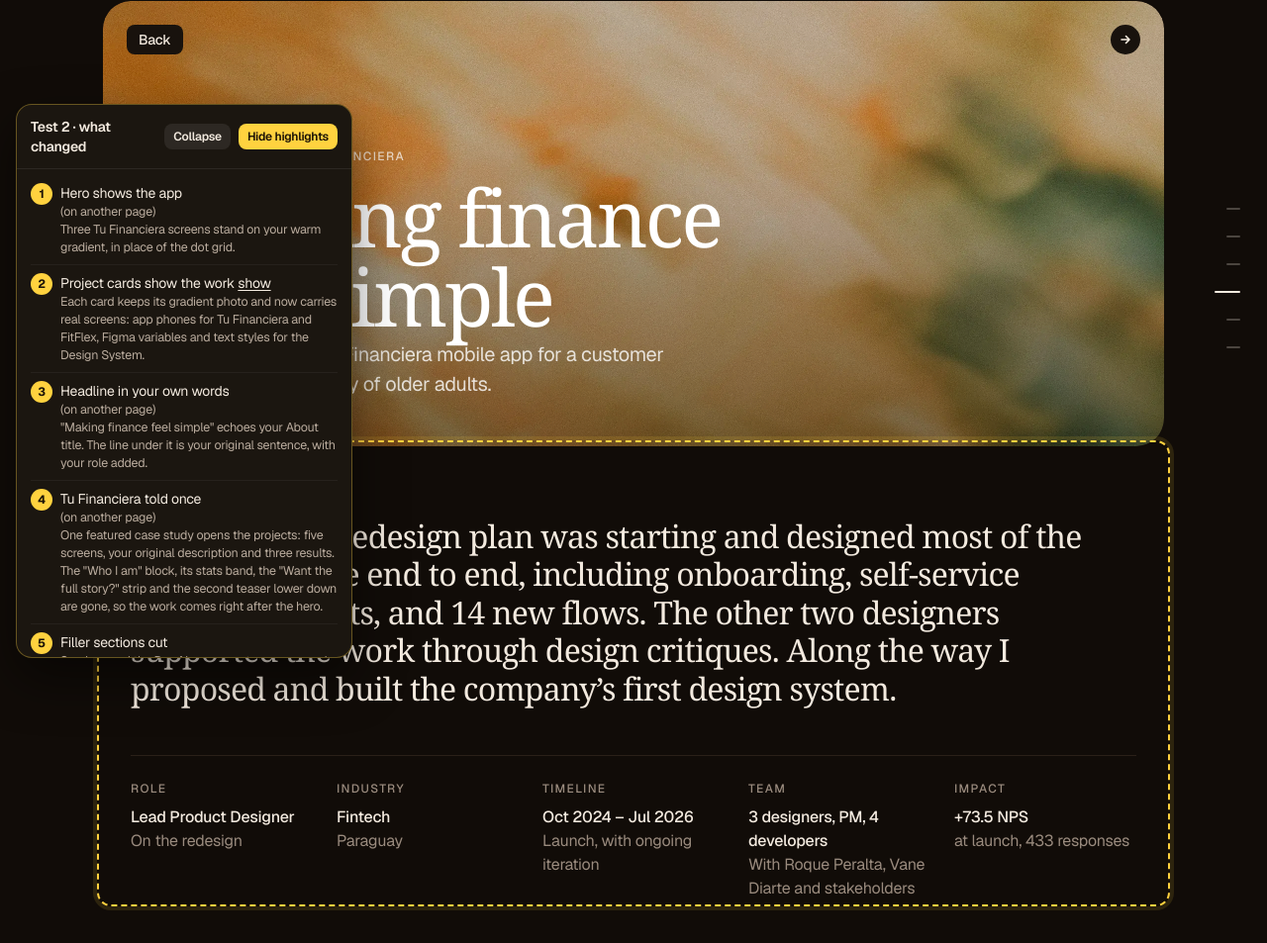
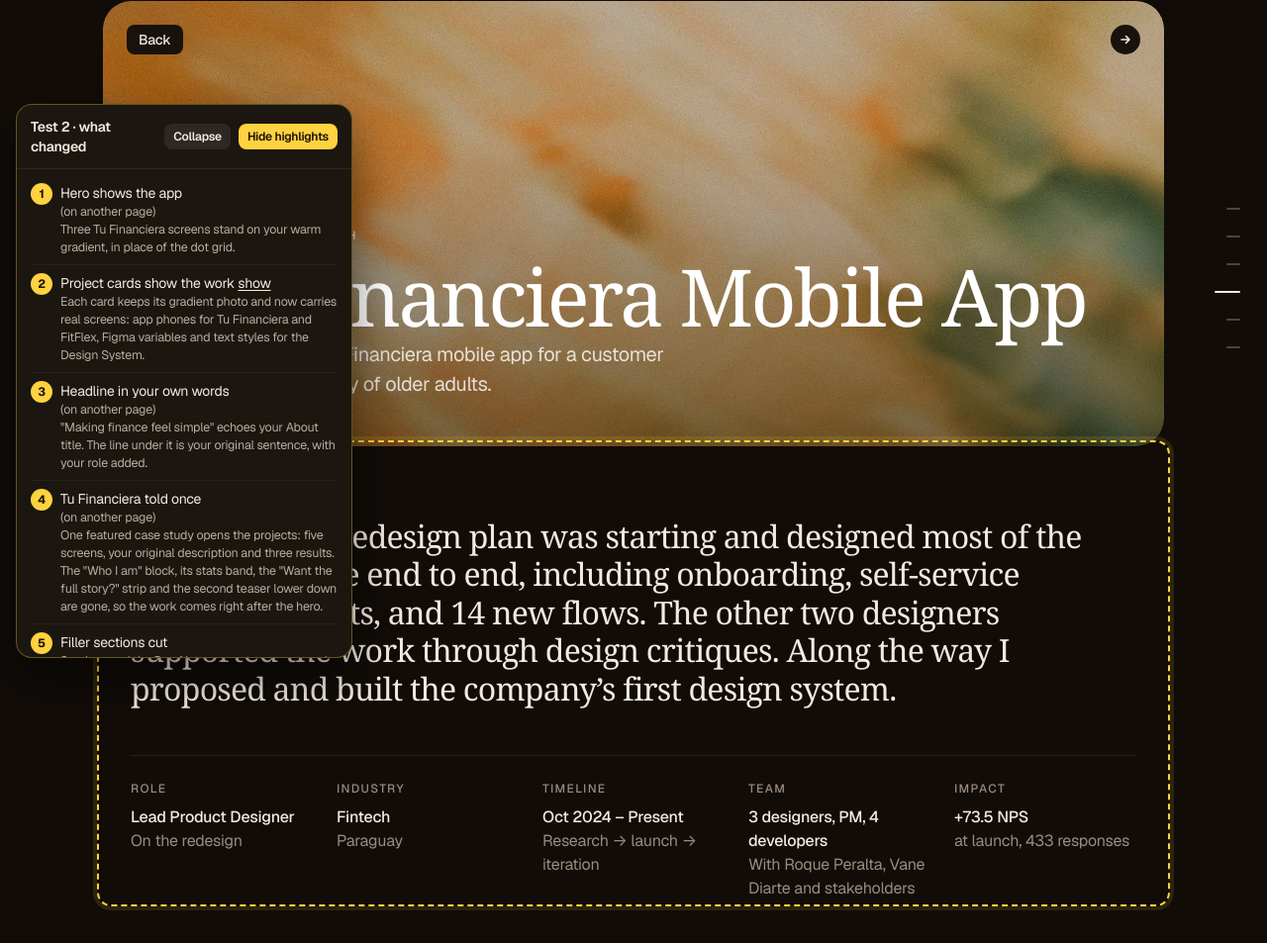
Before and after one commit to luis99leiva/luis-leiva-portfolio, a plain HTML site: page test-2/tufinanciera.html in a window 1280 px wide. Shown: the part 119-1072 px from the top of the page at 99% size. Drawn offline with nearby package versions, Linux system fonts and the light colour scheme; a web font is replaced by a local one.

Commit message:
Update test-2 preview (build 0abe857)
Co-Authored-By: Claude Opus 5.5 <noreply@anthropic.com>

```diff
--- a/test-2/assets/js/changes.js
+++ b/test-2/assets/js/changes.js
@@ -21,7 +21,7 @@
     'Real before screenshots for Decisions 02 and 03 would beat my diagrams. Send them and I will swap them in.',
     'Status for Decisions 02 and 03: shipped, in development or proposed? They show no status until you tell me.',
     'How you got buy-in for Decision 01: I used your Hick\'s Law point. Add how you presented it (side by side, support data...) if you want more.',
-    'Timeline start: I used Oct 2024 from the old page. And keep "first customer interviews" only if that is accurate.',
+    'Keep "first customer interviews" only if that is accurate.',
     'Contact form vs. a plain email and LinkedIn link: your call.'
   ];
 
--- a/test-2/tufinanciera.html
+++ b/test-2/tufinanciera.html
@@ -34,7 +34,7 @@
   <div class="wrap">
     <div class="photo cs-cover reveal"><img class="bg" src="assets/img/cover-tf.webp" alt="" fetchpriority="high">
       <div class="over bar"><a class="back-pill" href="projects.html">Back</a><a class="next-dot" href="design-system.html" aria-label="Next project: Design System"><svg viewBox="0 0 12 12" fill="none" aria-hidden="true"><path d="M2 6h8M6.5 2.5 10 6l-3.5 3.5" stroke="currentColor" stroke-width="1.6" stroke-linecap="round" stroke-linejoin="round"/></svg></a></div>
-      <div class="over title"><p class="cs-kicker">Case study &middot; 01 &middot; Tu Financiera</p><h1 class="t-detail split">Making finance feel simple</h1><p class="t-lead">Redesigning the Tu Financiera mobile app for a customer base made up mostly of older adults.</p></div>
+      <div class="over title"><p class="cs-kicker">Case study &middot; 01 &middot; Fintech</p><h1 class="t-detail split">Tu Financiera Mobile App</h1><p class="t-lead">Redesigning the Tu Financiera mobile app for a customer base made up mostly of older adults.</p></div>
     </div>
   </div>
 </section>
@@ -44,7 +44,7 @@
     <dl class="cs-meta">
       <div><dt>Role</dt><dd>Lead Product Designer<span>On the redesign</span></dd></div>
       <div><dt>Industry</dt><dd>Fintech<span>Paraguay</span></dd></div>
-      <div><dt>Timeline</dt><dd>Oct 2024 &ndash; Jul 2026<span>Launch, with ongoing iteration</span></dd></div>
+      <div><dt>Timeline</dt><dd>Oct 2024 &ndash; Present<span>Research &rarr; launch &rarr; iteration</span></dd></div>
       <div><dt>Team</dt><dd>3 designers, PM, 4 developers<span>With Roque Peralta, Vane Diarte and stakeholders</span></dd></div>
       <div><dt>Impact</dt><dd>+73.5 NPS<span>at launch, 433 responses</span></dd></div>
     </dl>
```
